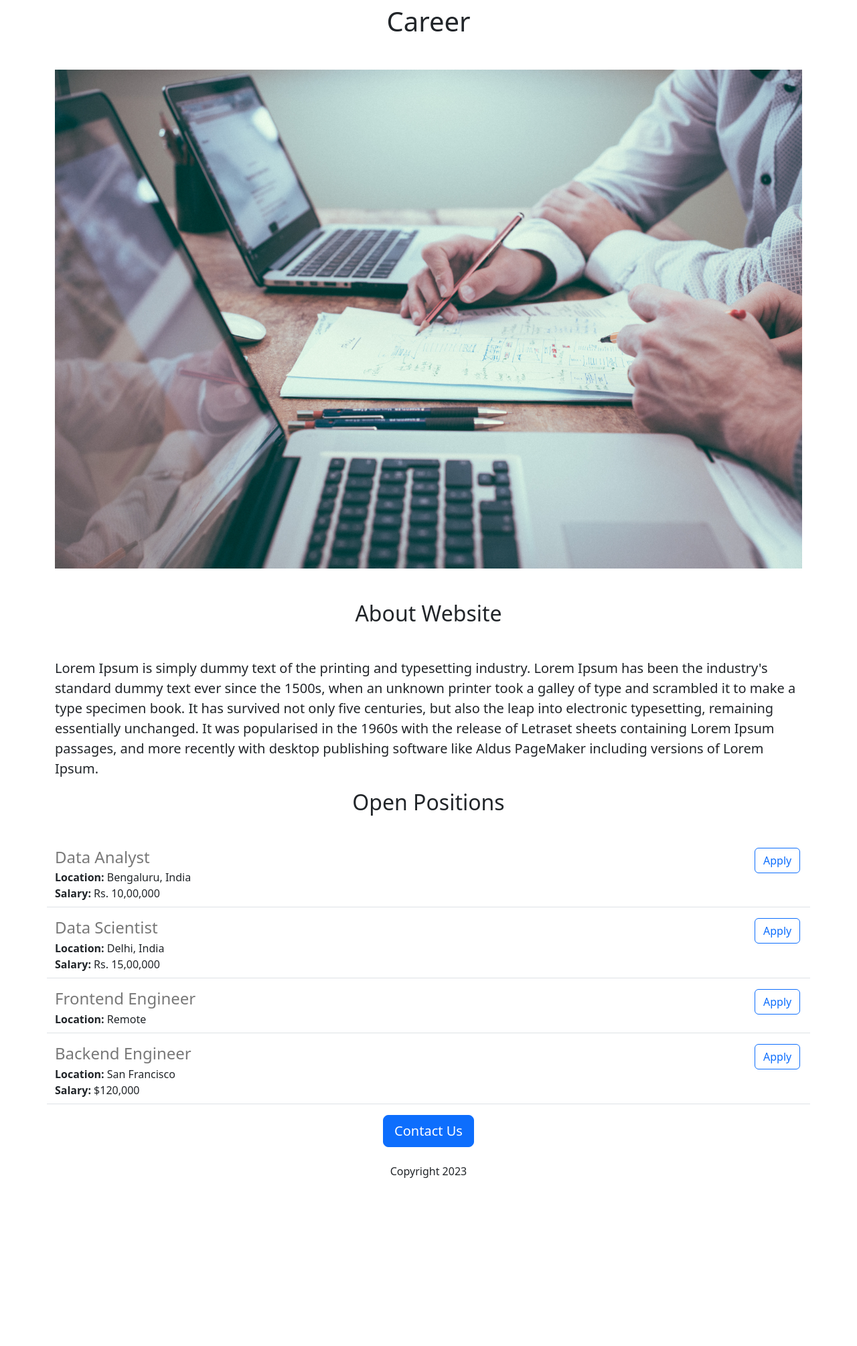
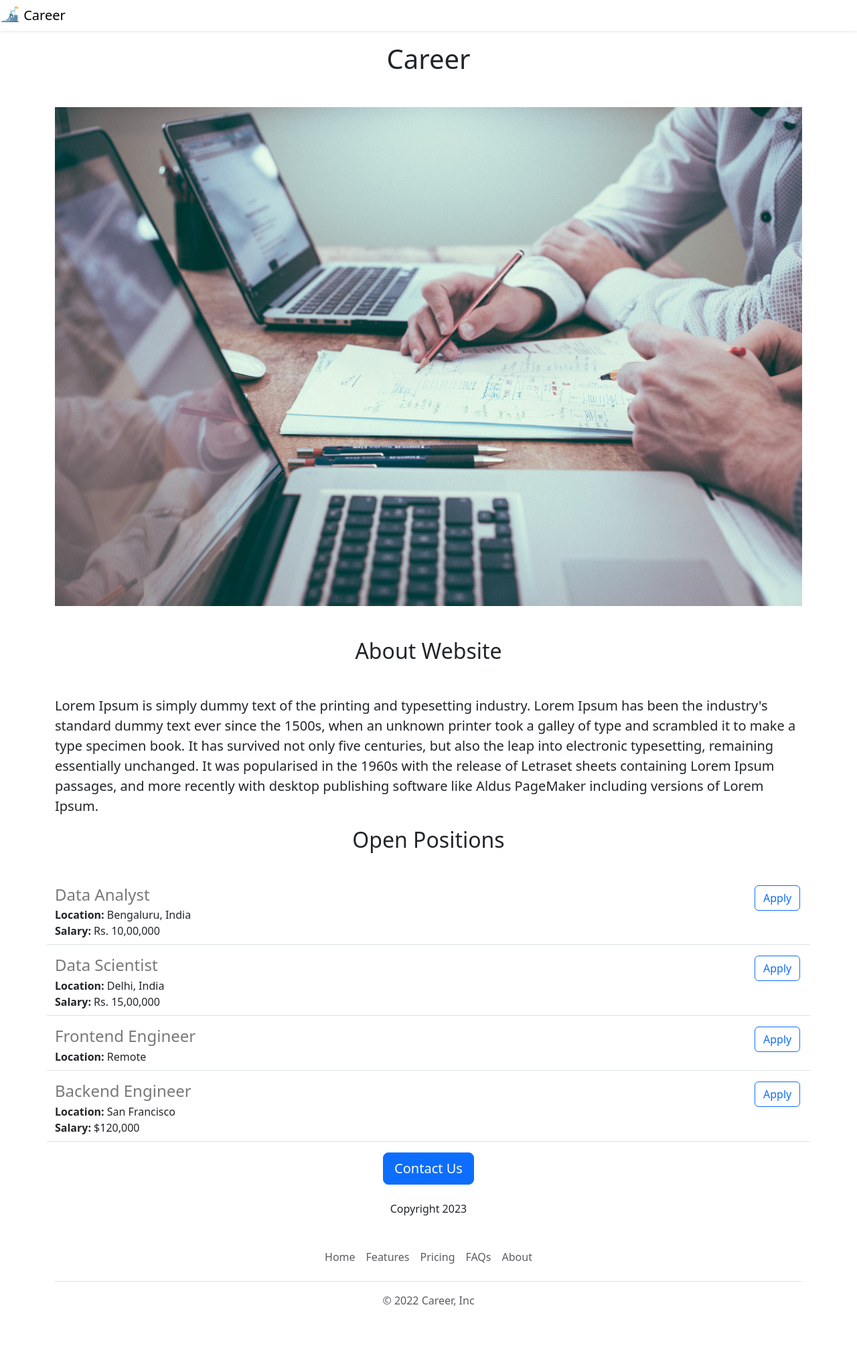
Before and after one commit to Sanyam1701/Python-website, a Flask app: page / in a window 1280 px wide. Shown: the whole page at 67% size. Before the commit the page ends 1759 px from the top, so only its background shows below. Run offline with Flask 2, Linux system fonts and the light colour scheme.

Commit message:
Functional and Aesthetic Improvements

```diff
--- /dev/null
+++ b/templates/footer.html
@@ -0,0 +1,12 @@
+<div class="container">
+  <footer class="py-3 my-4">
+    <ul class="nav justify-content-center border-bottom pb-3 mb-3">
+      <li class="nav-item"><a href="#" class="nav-link px-2 text-muted">Home</a></li>
+      <li class="nav-item"><a href="#" class="nav-link px-2 text-muted">Features</a></li>
+      <li class="nav-item"><a href="#" class="nav-link px-2 text-muted">Pricing</a></li>
+      <li class="nav-item"><a href="#" class="nav-link px-2 text-muted">FAQs</a></li>
+      <li class="nav-item"><a href="#" class="nav-link px-2 text-muted">About</a></li>
+    </ul>
+    <p class="text-center text-muted">&copy; 2022 Career, Inc</p>
+  </footer>
+</div>
--- a/templates/home.html
+++ b/templates/home.html
@@ -7,6 +7,7 @@
     <title>Career</title>
   </head>
   <body>
+    {% include 'nav.html' %}
     <div class='container'>
       <h1 class='text-center mt-2 mb-5'>Career</h1>
       <img class= 'img-fluid' src='https://python-website.sanyamjain41.repl.co/static/Banner.jpg', height='320' >
@@ -26,5 +27,6 @@
         <p class='mt-4'>Copyright 2023</p>
         </div>
     </div>
+    {% include 'footer.html' %}
   </body>
 </html>
--- /dev/null
+++ b/templates/nav.html
@@ -0,0 +1,10 @@
+<nav class='navbar shadow-sm fixed-top bg-white'>
+  <div clas='conatiner-fluid'>
+    <a class='navbar-brand' href='#'>
+      <img src='/static/goal.png' alt='' width='30', height='24' class='d-inline-block align-text-top'>
+      Career
+    </a>
+  </div>
+</nav>
+<div style='height:56px'>
+</div>
```
Also changed, not shown: static/goal.png (added).
